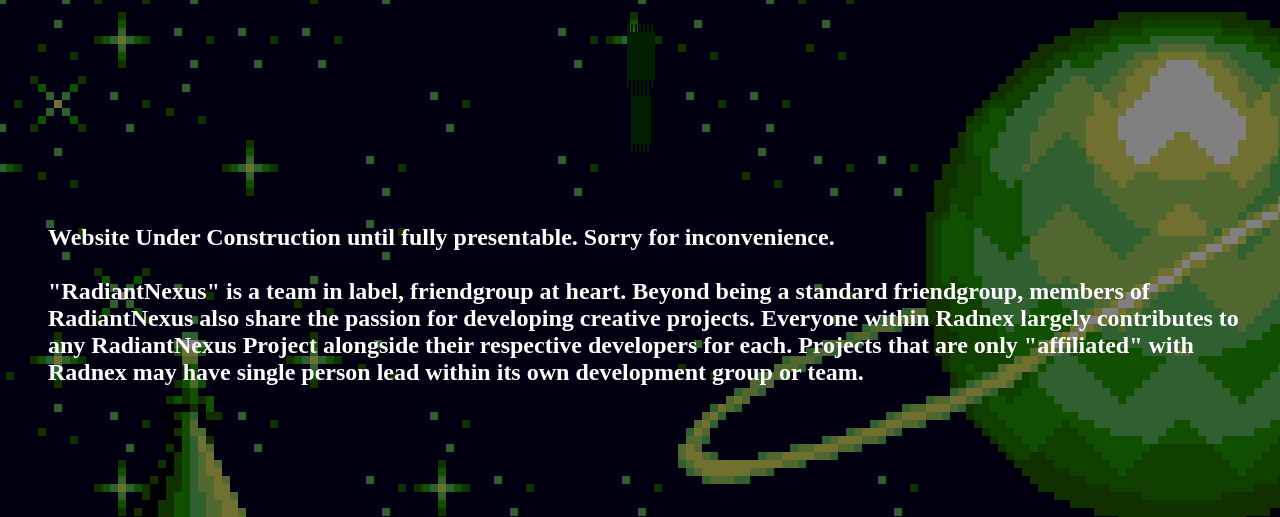
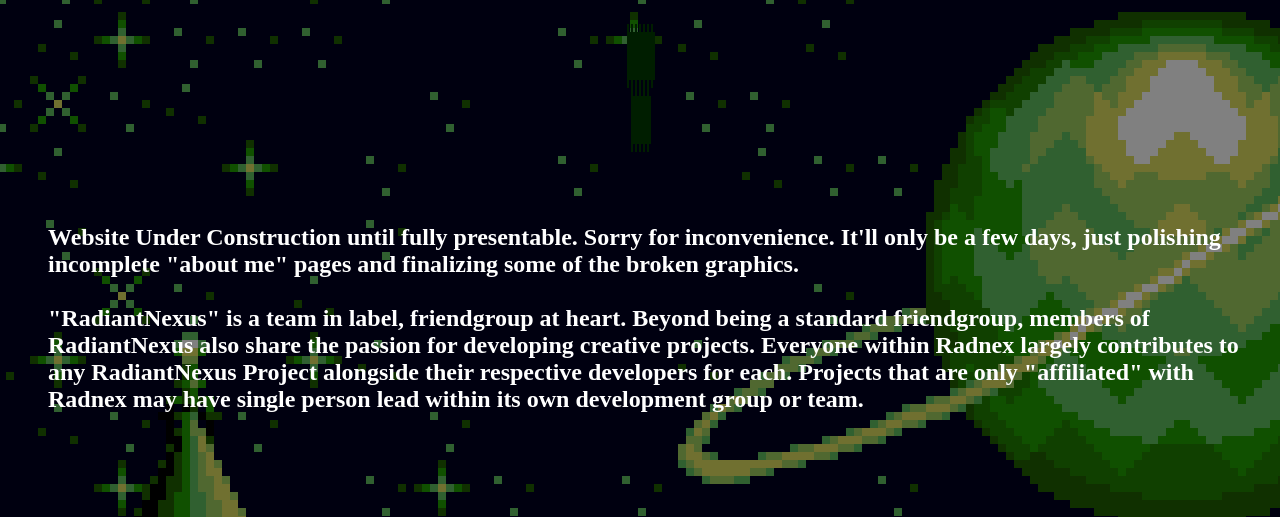
Before and after one commit to RadiantNexus/RadiantNexus.github.io, a plain HTML site: page home.html in a window 1280 px wide. Shown: the top 517 px of the page. Drawn offline with Linux system fonts and the light colour scheme.

Commit message:
Update home.html

```diff
--- a/home.html
+++ b/home.html
@@ -9,6 +9,8 @@
 <img style="display: block; margin-left: auto; margin-right: auto;" src="RadiantNexus.gif" width="478" height="160" alt="RadiantNexus"></a>
 <br></br>
 <h2>Website Under Construction until fully presentable. Sorry for inconvenience.
+<br</br>
+It'll only be a few days, just polishing incomplete "about me" pages and finalizing some of the broken graphics.
 <br></br>
 "RadiantNexus" is a team in label, friendgroup at heart. Beyond being a standard friendgroup, members of RadiantNexus also share the passion for developing creative projects.
 Everyone within Radnex largely contributes to any RadiantNexus Project alongside their respective developers for each.
```
